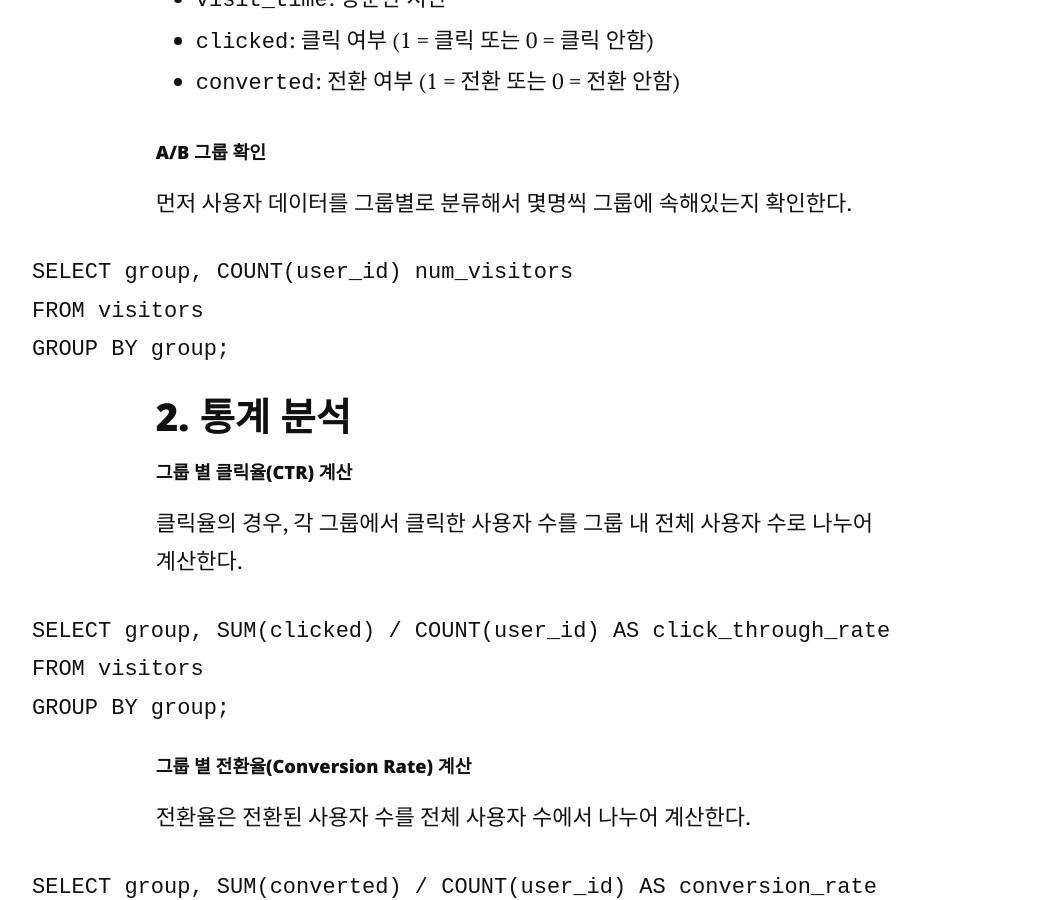
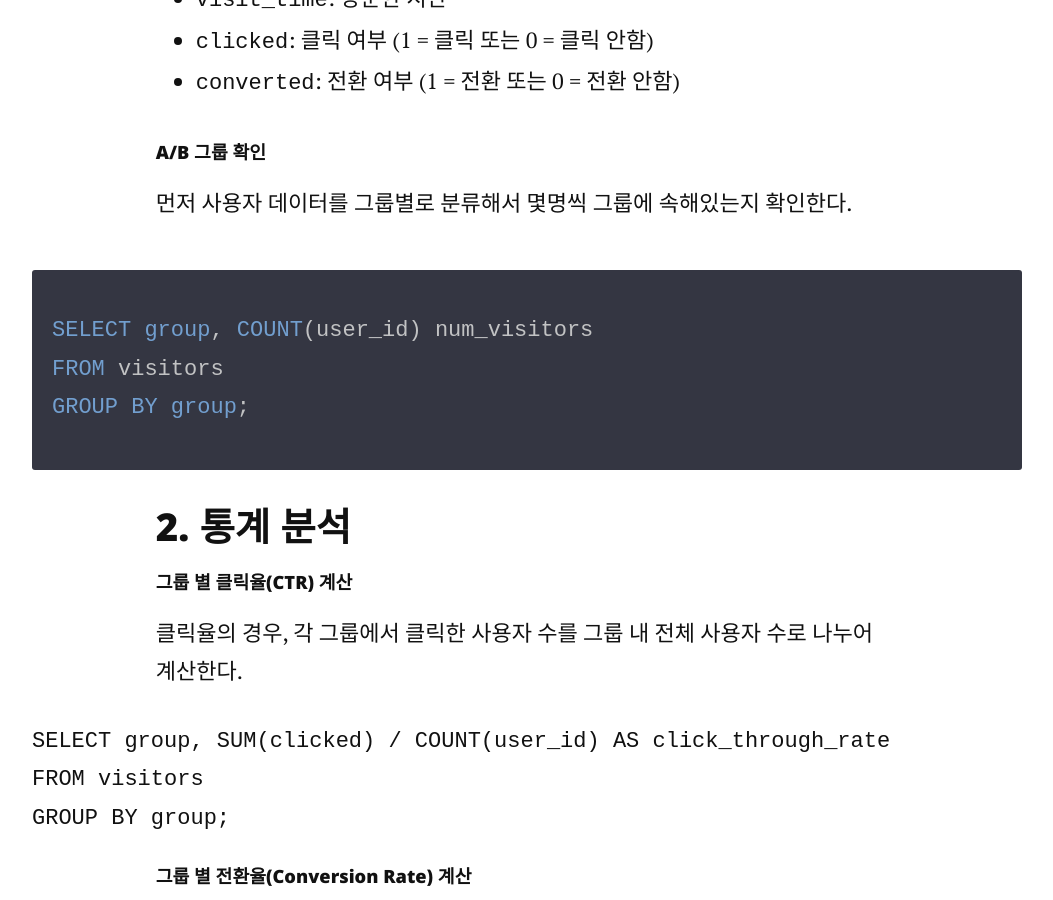
Before and after one commit to JulianProgress/julianprogress.github.io, a Jekyll site: the page built from _posts/2024-09-27-AB-test.md, in a window 1280 px wide and 900 px high, scrolled down 1956 px. Shown: the whole window, without its empty margins (113-1166 px from the left). Built offline with Jekyll 4.4.1, drawn with Linux system fonts in a browser that asks for light colours; nearby versions of some CDN libraries; comment, search, counter and statistics services are not loaded.

Commit message:
test post code

````diff
--- a/_config.yml
+++ b/_config.yml
@@ -1,7 +1,7 @@
 title: Long Haul
 description: Long Form Jekyll theme built with SASS
 
-url: https://long-haul.netlify.app
+url: https://julianprogress.github.io/
 # Only necessary when hosting your site in a sub-directory. Project sites hosted on GitHub Pages are the common use-case of this variable.
 baseurl: # Ex: /project-page
 paginate_path: "blog/page:num/"
--- a/_posts/2024-09-27-AB-test.md
+++ b/_posts/2024-09-27-AB-test.md
@@ -29,11 +29,11 @@ A/B 테스트에서 웹사이트 사용자 데이터를 'visitor' 라는 테이
 
 ##### A/B 그룹 확인
 먼저 사용자 데이터를 그룹별로 분류해서 몇명씩 그룹에 속해있는지 확인한다.
-```SQL
+{%- highlight SQL -%}
 SELECT group, COUNT(user_id) num_visitors
 FROM visitors
 GROUP BY group;
-```
+{%- endhighlight -%}
 
 ### 2. 통계 분석
 ##### 그룹 별 클릭율(CTR) 계산
````
